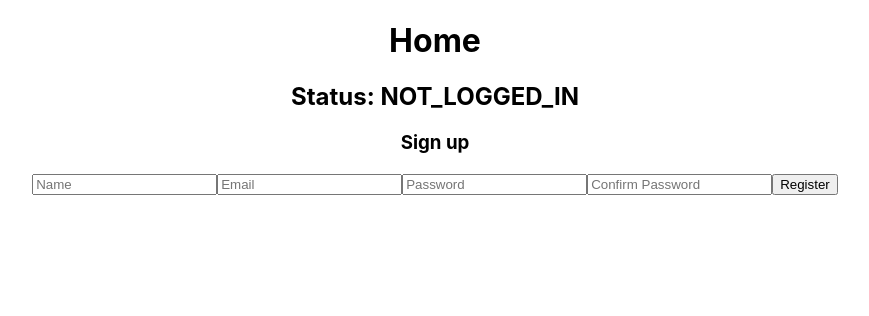
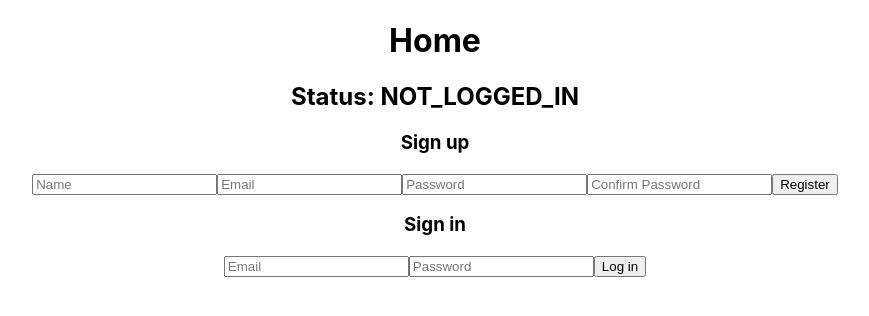
Before and after one commit to tflosse/Serge-React, a React (Create React App) app in the folder serge-client-app/: page / in a window 1280 px wide. Shown: the top 316 px of the page, without its empty margins (205-1074 px from the left). Built offline with nearby package versions, Linux system fonts and the light colour scheme.

Commit message:
Login page added

```diff
--- /dev/null
+++ b/serge-client-app/src/components/auth/Login.js
@@ -0,0 +1,68 @@
+import React, { useState } from "react";
+import axios from "axios";
+
+export default function Login(props) {
+  const [session, setSession] = useState({
+    email: "",
+    password: "",
+    loginErrors: "",
+  });
+
+  const handleChange = (event) => {
+    console.log("Handling login input change.", event);
+    setSession({
+      ...session,
+      [event.target.name]: event.target.value,
+    });
+  };
+
+  const handleSubmit = (event) => {
+    console.log("Login attempted.");
+    axios
+      .post(
+        "http://localhost:3000/sessions",
+        {
+          user: {
+            email: session.email,
+            password: session.password,
+          },
+        },
+        { withCredentials: true }
+      )
+      .then((response) => {
+        if (response.data.status === "created") {
+          props.handleSuccessfulAuth(response.data);
+        }
+        console.log("Login response -", response);
+      })
+      .catch((error) => {
+        console.log("Login error -", error);
+      });
+    event.preventDefault();
+  };
+
+  return (
+    <div>
+      <h3>Sign in</h3>
+      <form onSubmit={handleSubmit}>
+        <input
+          type="email"
+          name="email"
+          placeholder="Email"
+          value={session.email}
+          onChange={handleChange}
+          required
+        ></input>
+        <input
+          type="password"
+          name="password"
+          placeholder="Password"
+          value={session.password}
+          onChange={handleChange}
+          required
+        ></input>
+        <button type="submit">Log in</button>
+      </form>
+    </div>
+  );
+}
--- a/serge-client-app/src/components/auth/Registration.js
+++ b/serge-client-app/src/components/auth/Registration.js
@@ -10,6 +10,14 @@ export default function Registration(props) {
     password_confirmation: "",
     registrationErrors: "",
   });
+
+  const handleChange = (event) => {
+    console.log("Handling registration input change.", event);
+    setRegistration({
+      ...registration,
+      [event.target.name]: event.target.value,
+    });
+  };
 
   const handleSubmit = (event) => {
     console.log("Registration form submitted.");
@@ -36,14 +44,6 @@ export default function Registration(props) {
         console.log("Registration error -", error);
       });
     event.preventDefault();
-  };
-
-  const handleChange = (event) => {
-    console.log("Handling registration input change.", event);
-    setRegistration({
-      ...registration,
-      [event.target.name]: event.target.value,
-    });
   };
 
   return (
--- a/serge-client-app/src/components/shared/Home.js
+++ b/serge-client-app/src/components/shared/Home.js
@@ -1,5 +1,6 @@
 import React from 'react';
 import Registration from '../auth/Registration';
+import Login from '../auth/Login';
 
 export default function Home(props) {
 
@@ -13,7 +14,8 @@ export default function Home(props) {
         <div>
             <h1>Home</h1>
             <h2>Status: {props.loggedInStatus} </h2>
-            <Registration handleSuccessfulAuth={handleSuccessfulAuth}/>
+            <Registration handleSuccessfulAuth={handleSuccessfulAuth} />
+            <Login handleSuccessfulAuth={handleSuccessfulAuth} />
         </div>
     )
 };
```
